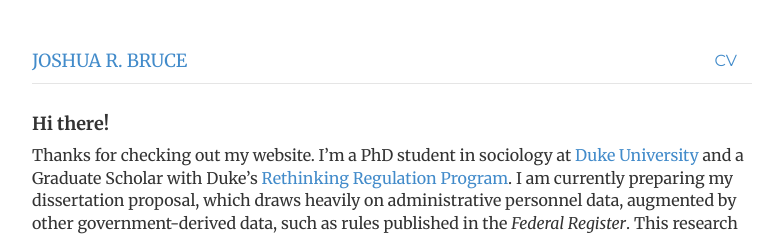
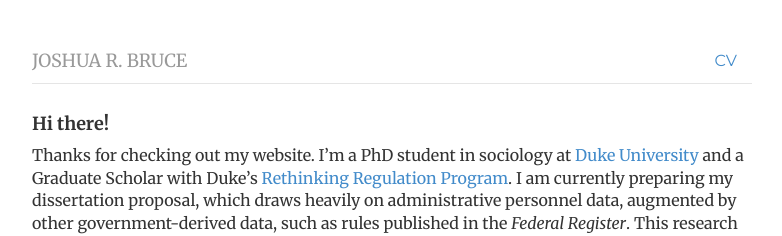
Before and after one commit to joshuarbruce/joshuarbruce.github.io, a Jekyll site: the page built from index.html, in a window 1280 px wide. Shown: the top 236 px of the page, without its empty margins (248-1030 px from the left). Built offline with Jekyll 4.4.1, drawn with Linux system fonts in a browser that asks for light colours; nearby versions of some CDN libraries.

Commit message:
Update style.css

```diff
--- a/css/style.css
+++ b/css/style.css
@@ -13,6 +13,8 @@ blockquote p { font-size: 16px; line-height: 1.6em; }
 /* Navigation */
 h3.text-muted a {text-decoration: none; color: #999999; }
 h3.text-muted a:hover { text-decoration: none; color: #0088cc; }
+h2.text-muted a {text-decoration: none; color: #999999; }
+h2.text-muted a:hover { text-decoration: none; color: #0088cc; }
 
 img.avatar { margin-bottom: 30px; }
 
```
